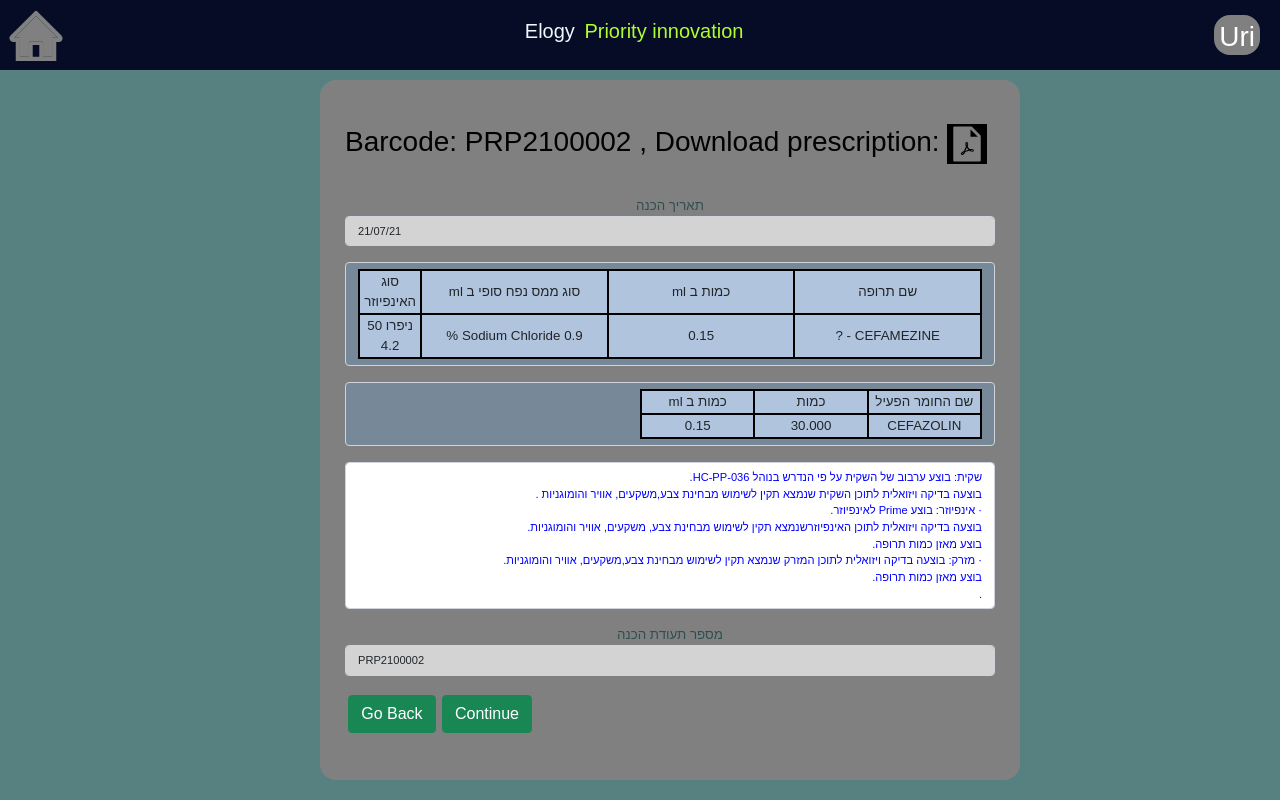
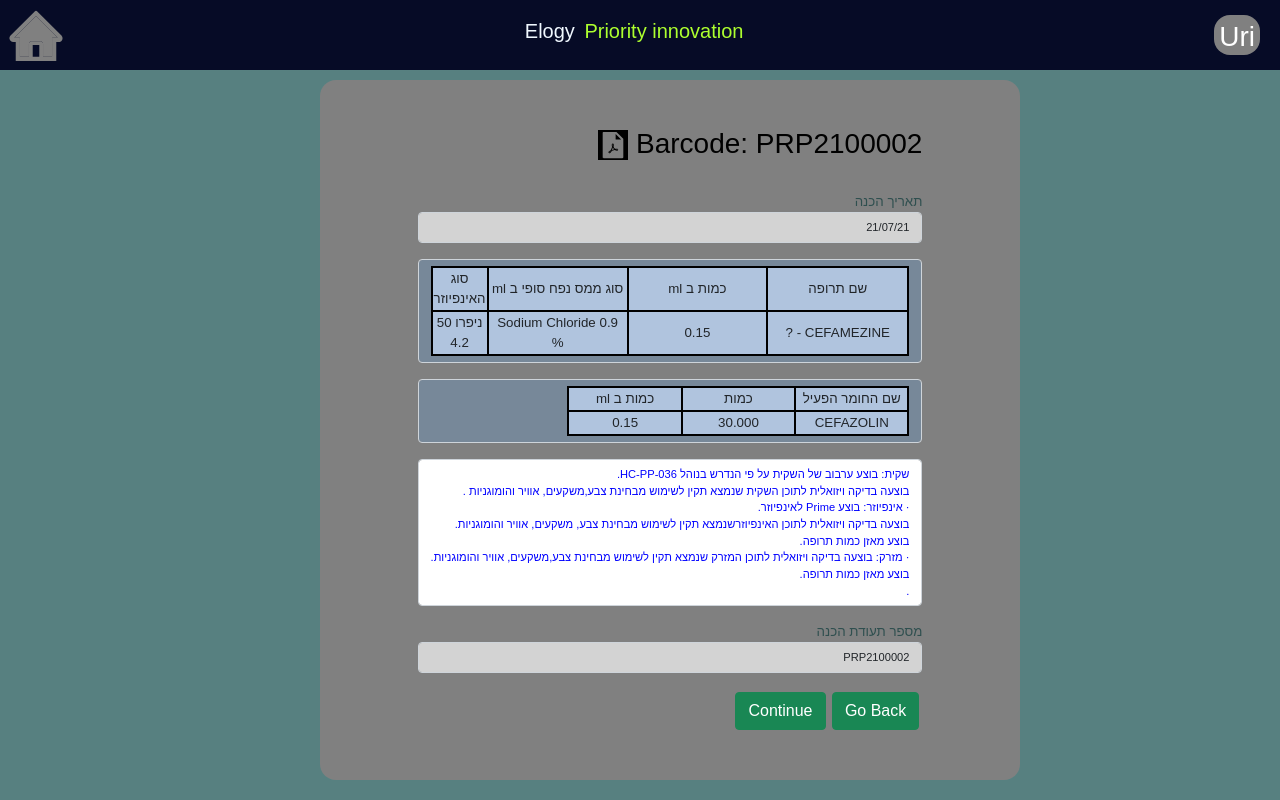
Before and after one commit to uridreiblatt/neophram, a React (Create React App) app: page /MultiStageForm/PRP2100002 in a window 1280 px wide. Both pictures are taken after typing "Sample123" into the empty fields and a click on the button "Submit". Built offline with nearby package versions, Linux system fonts and the light colour scheme.

Commit message:
boot-starp

```diff
--- a/package.json
+++ b/package.json
@@ -7,8 +7,10 @@
     "@testing-library/react": "^11.2.7",
     "@testing-library/user-event": "^12.8.3",
     "axios": "^0.21.1",
+    "bootstrap": "^5.1.2",
     "react": "^17.0.2",
     "react-barcode-reader": "0.0.2",
+    "react-bootstrap": "^1.6.4",
     "react-dom": "^17.0.2",
     "react-icons": "^4.2.0",
     "react-router-dom": "^5.2.0",
--- a/public/index.html
+++ b/public/index.html
@@ -3,7 +3,7 @@
   <head>
     <meta charset="utf-8" />
     <link rel="icon" href="%PUBLIC_URL%/favicon.ico" />
-    <link href="https://cdn.jsdelivr.net/npm/bootstrap@5.0.2/dist/css/bootstrap.min.css" rel="stylesheet" integrity="sha384-EVSTQN3/azprG1Anm3QDgpJLIm9Nao0Yz1ztcQTwFspd3yD65VohhpuuCOmLASjC" crossorigin="anonymous">
+    <!-- <link href="https://cdn.jsdelivr.net/npm/bootstrap@5.0.2/dist/css/bootstrap.min.css" rel="stylesheet" integrity="sha384-EVSTQN3/azprG1Anm3QDgpJLIm9Nao0Yz1ztcQTwFspd3yD65VohhpuuCOmLASjC" crossorigin="anonymous"> -->
     <meta name="viewport" content="width=device-width, initial-scale=1" />
     <meta name="theme-color" content="#000000" />
     <meta
@@ -40,6 +40,6 @@
       To begin the development, run `npm start` or `yarn start`.
       To create a production bundle, use `npm run build` or `yarn build`.
     -->
-    <script src="https://cdn.jsdelivr.net/npm/bootstrap@5.0.2/dist/js/bootstrap.bundle.min.js" integrity="sha384-MrcW6ZMFYlzcLA8Nl+NtUVF0sA7MsXsP1UyJoMp4YLEuNSfAP+JcXn/tWtIaxVXM" crossorigin="anonymous"></script>
+    <!-- <script src="https://cdn.jsdelivr.net/npm/bootstrap@5.0.2/dist/js/bootstrap.bundle.min.js" integrity="sha384-MrcW6ZMFYlzcLA8Nl+NtUVF0sA7MsXsP1UyJoMp4YLEuNSfAP+JcXn/tWtIaxVXM" crossorigin="anonymous"></script> -->
   </body>
 </html>
--- a/src/Api/api.js
+++ b/src/Api/api.js
@@ -1,10 +1,13 @@
 import axios from 'axios';
 
 
-//const apiUrl = 'https://localhost:44382/Api';
-const apiUrl = 'https://192.168.1.104:44382/Api';
+
+
+const apiUrl = 'https://localhost:44382/Api';
+//const apiUrl = 'https://192.168.1.104:44382/Api';
 export default axios.create({
-  baseURL: apiUrl
+  baseURL: apiUrl,
+
 });
 
 axios.interceptors.request.use(
--- a/src/App.css
+++ b/src/App.css
@@ -3,6 +3,7 @@
 }
 
 .container{
+   direction: rtl;
   margin-top:  10px !important;
   font-weight: 300 !important;
   align-items: center;
@@ -129,8 +130,7 @@
 
   .form-group{
     font-size :smaller !important;
-    text-align: center;
-    width: 650px;
+
 
   }
   .form-control{
@@ -138,8 +138,9 @@
   }
   .form-check-label
   {
-    font-size :smaller !important;
+
     color: black;
+    margin-right: 1em;
   }
 
   table, th, td , tr{
--- a/src/App.js
+++ b/src/App.js
@@ -1,5 +1,8 @@
+
+
 
 import React  from 'react'
+import 'bootstrap/dist/css/bootstrap.min.css';
 import { useState } from 'react';
 import { Switch , Route ,useHistory } from 'react-router-dom';
 import MultiStageForm from './components/MultiStageForm/MultiStageForm';
--- a/src/components/Login/LoginForm.js
+++ b/src/components/Login/LoginForm.js
@@ -1,6 +1,8 @@
 import React  , {useState}from 'react'
 import './LoginForm.css'
 import api from '../../Api/api'
+//import Button from 'react-bootstrap/Button'
+// import 'bootstrap/dist/css/bootstrap.min.css';
 
 
 
--- a/src/components/MultiStageForm/Checkbox.js
+++ b/src/components/MultiStageForm/Checkbox.js
@@ -5,7 +5,7 @@ const Checkbox = ({ field_id,
     field_value }) => {
     const { handleChange } = useContext(FormContext);
     return (
-        <div className="form-check">
+        <div className="form-group">
             <input type="checkbox" style={{color:"black"}} className="form-check-input" id="exampleCheck1" checked={field_value}
             onChange={(event) => handleChange(field_id, event)} />
             <label className="form-check-label" htmlFor="exampleCheck1">{field_label}</label>
--- a/src/components/MultiStageForm/MultiStageForm.js
+++ b/src/components/MultiStageForm/MultiStageForm.js
@@ -222,13 +222,11 @@ const MultiStageForm = () => {
         <FormContext.Provider value={{handleChange,handleSubmit}}>
     <div className="container">
       <form>
-        <h3 style={{color:"black"}}> Barcode: {barcode}   , Download prescription: <a onClick={openPdf}>
-      <AiFillFilePdf className="ico" style={{backgroundColor:"black" , height:"40px", width:"40px"}} />
+        <h3 style={{color:"black"}}> Barcode: {barcode}   <a onClick={openPdf}>
+       <AiFillFilePdf className="ico" style={{backgroundColor:"black" , height:"30px", width:"30px"}} />
    </a>
    </h3>
-                  {/* <button onClick={openPdf}>
-          Download
-        </button> */}
+
                <br></br>
 
                {
```
Also changed, not shown: 1 other file (tests, documents, lock files or other folders).
